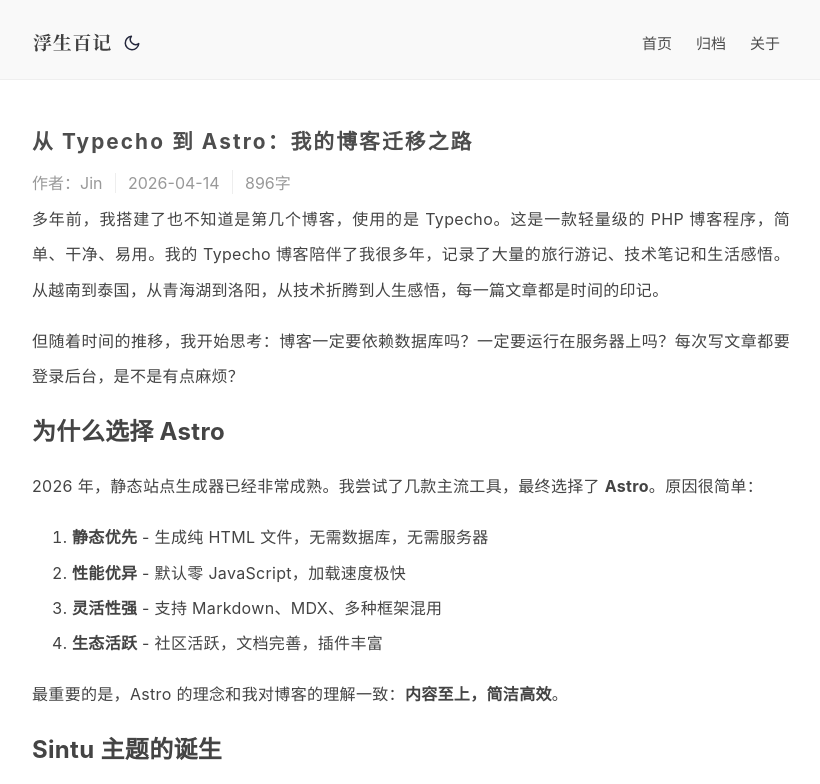
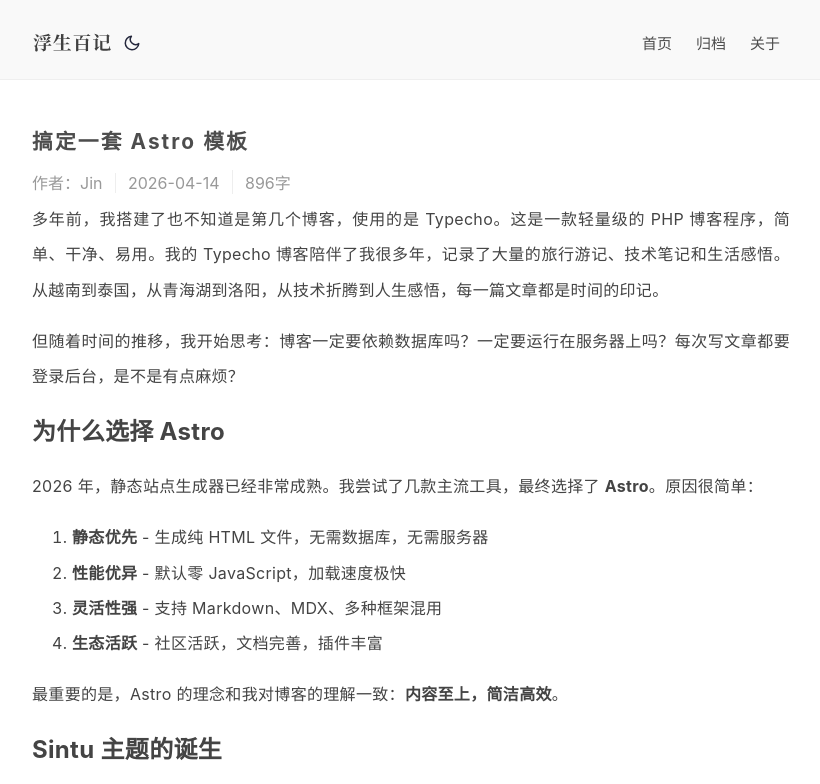
Before and after one commit to ezzty/krya, an Astro site: page /post/typecho-to-astro in a window 1280 px wide. Shown: the top 784 px of the page, without its empty margins (229-1049 px from the left). Built offline with nearby package versions, Linux system fonts and the light colour scheme; Astro itself is replaced by a stand-in of ours.

Commit message:
Rename post title to 搞定一套 Astro 模板

```diff
--- a/src/content/posts/typecho-to-astro.md
+++ b/src/content/posts/typecho-to-astro.md
@@ -1,5 +1,5 @@
 ---
-title: 从 Typecho 到 Astro：我的博客迁移之路
+title: 搞定一套 Astro 模板
 pubDate: 2026-04-14
 author: Jin
 draft: false
```
